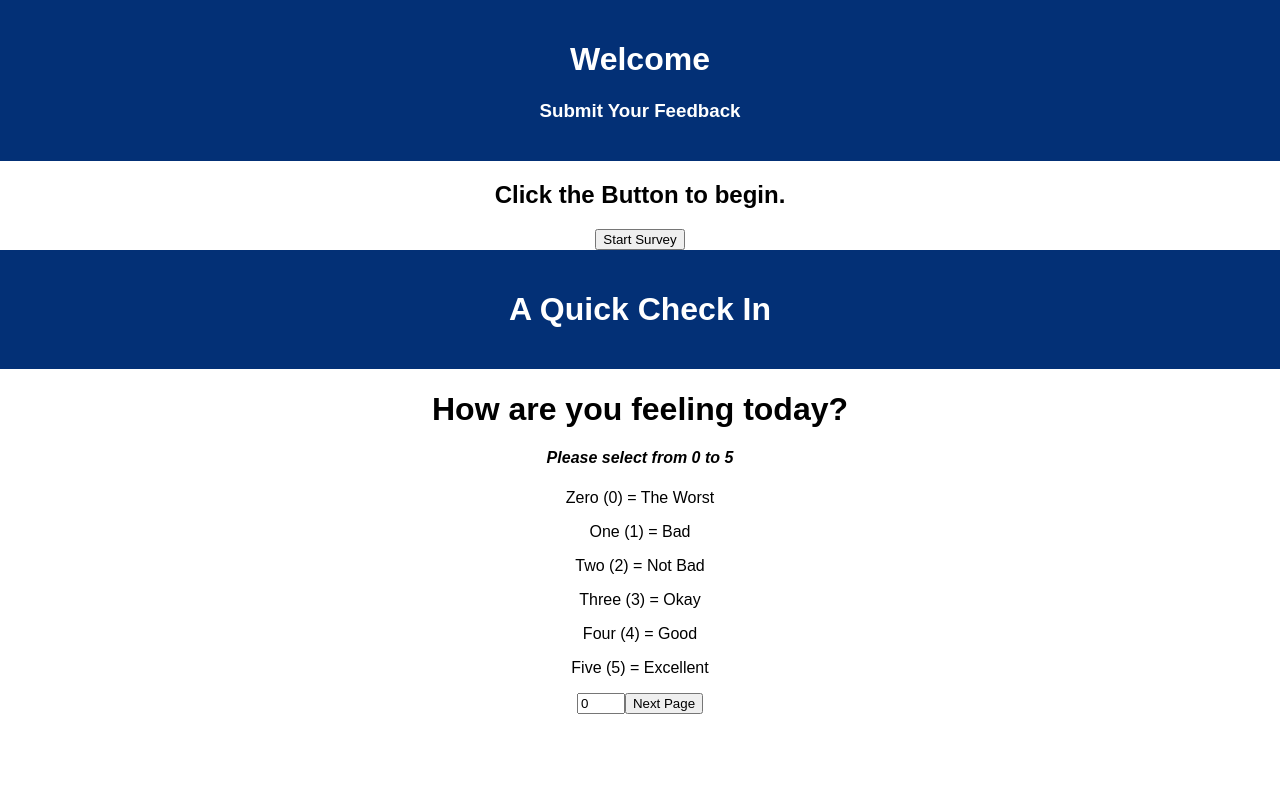
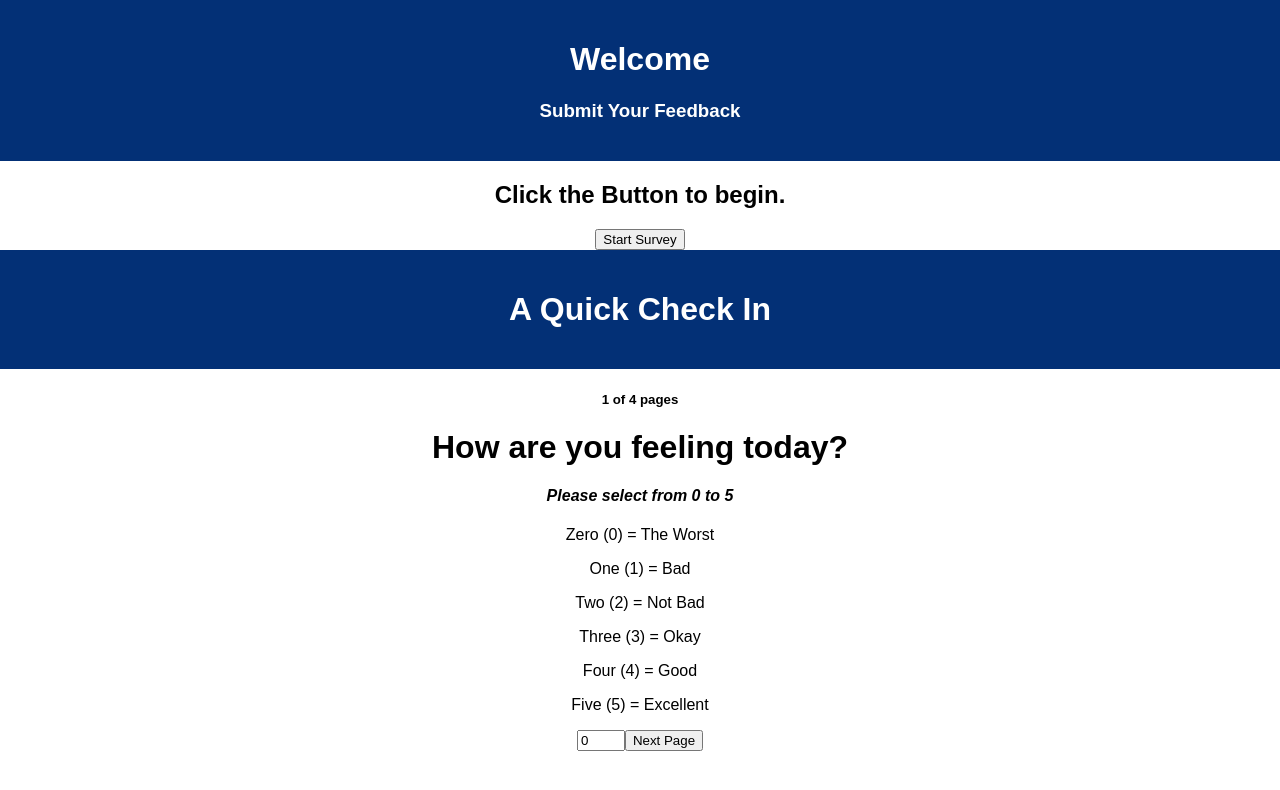
Before and after one commit to Jerome-Horton/redux-feedback-loop, a React (Create React App) app: page / in a window 1280 px wide. Shown: the top 790 px of the page. Built offline with nearby package versions, Linux system fonts and the light colour scheme; no server answers.

Commit message:
Added Page Count

```diff
--- a/src/components/Feeling/Feelings.jsx
+++ b/src/components/Feeling/Feelings.jsx
@@ -23,6 +23,11 @@ function Feelings (){
         <div className='App-header'>
         <h1>A Quick Check In</h1>
         </div>
+
+        <div className = "pageCount">
+            <h5>1 of 4 pages</h5>
+        </div>
+
 
         <div>
         <h1>How are you feeling today?</h1>
```
